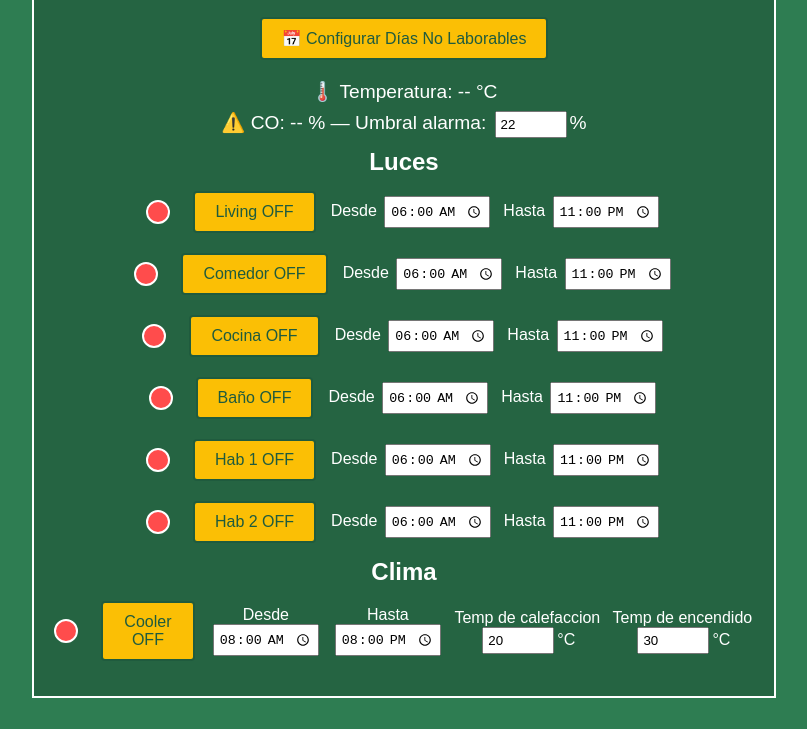
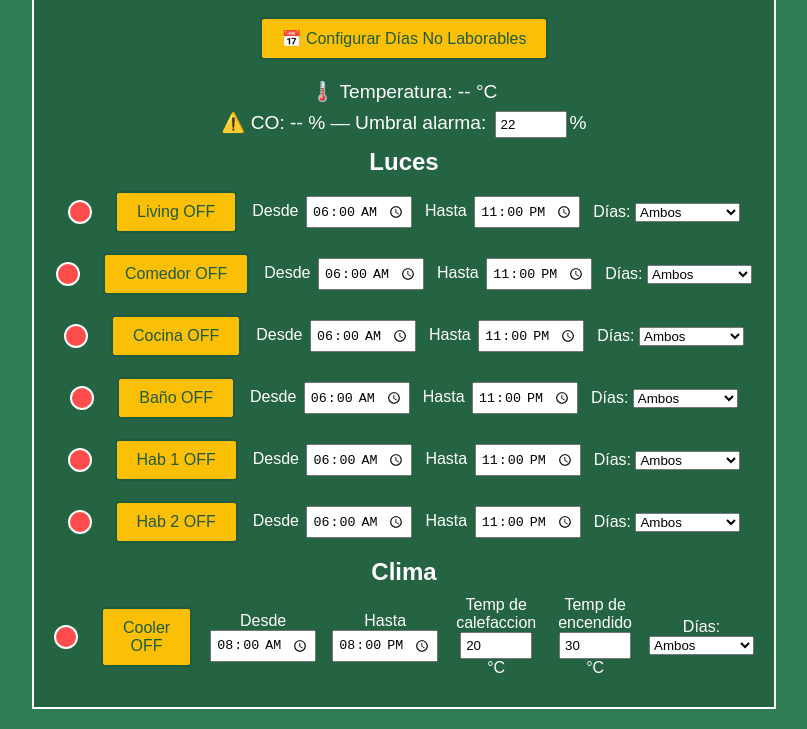
Before and after one commit to Ecomaxproyecto/PaginaEcomax.github.io, a plain HTML site: page index.html in a window 1280 px wide. Shown: the part 299-1028 px from the top of the page, without its empty margins (236-1043 px from the left). Drawn offline with Linux system fonts and the light colour scheme; no server answers.

Commit message:
Update index.html

```diff
--- a/index.html
+++ b/index.html
@@ -1,8 +1,9 @@
 <!DOCTYPE html>
+
 <html lang="es">
 <head>
-  <meta charset="UTF-8" />
-  <meta name="viewport" content="width=device-width, initial-scale=1.0">
+<meta charset="utf-8"/>
+<meta content="width=device-width, initial-scale=1.0" name="viewport"/>
 <title>Control Domótico — ECO MAX</title>
 <style>
 :root {
@@ -115,9 +116,8 @@
 </head>
 <body>
 <div class="container">
-    <img src="logo.png" alt="ECO MAX" class="logo" />
+<img alt="ECO MAX" class="logo" src="logo.png"/>
 <h1>Control Domótico</h1>
-
 <div id="reloj">Fecha y Hora: <span id="fechaHora">--/--/---- --:--:--</span> | <span id="laborable">---</span></div>
 <div style="margin-bottom: 15px;">
 <a href="Calendario.html">
@@ -127,58 +127,55 @@
 <div class="data">
 <p>🌡️ Temperatura: <span id="temp">--</span> °C</p>
 <p>⚠️ CO: <span id="co">--</span> % — Umbral alarma:
-        <input type="number" id="coUmbral" value="22" style="width:60px;">%</p>
+        <input id="coUmbral" style="width:60px;" type="number" value="22"/>%</p>
 </div>
-
 <h2>Luces</h2>
 <div class="control">
 <span class="led off" id="ledLivingLed"></span>
-      <button onclick="toggle('ledLiving')" id="ledLivingBtn" data-estado="off">Living OFF</button>
-      <label>Desde <input type="time" id="ledLivingDesde" value="06:00"></label>
-      <label>Hasta <input type="time" id="ledLivingHasta" value="23:00"></label>
-    </div>
+<button data-estado="off" id="ledLivingBtn" onclick="toggle('ledLiving')">Living OFF</button>
+<label>Desde <input id="ledLivingDesde" type="time" value="06:00"/></label>
+<label>Hasta <input id="ledLivingHasta" type="time" value="23:00"/></label>
+<label> Días: <select id="ledLivingDias"><option value="ambos">Ambos</option><option value="laborables">Laborables</option><option value="nolaborables">No laborables</option></select></label></div>
 <div class="control">
 <span class="led off" id="ledComedorLed"></span>
-      <button onclick="toggle('ledComedor')" id="ledComedorBtn" data-estado="off">Comedor OFF</button>
-      <label>Desde <input type="time" id="ledComedorDesde" value="06:00"></label>
-      <label>Hasta <input type="time" id="ledComedorHasta" value="23:00"></label>
-    </div>
+<button data-estado="off" id="ledComedorBtn" onclick="toggle('ledComedor')">Comedor OFF</button>
+<label>Desde <input id="ledComedorDesde" type="time" value="06:00"/></label>
+<label>Hasta <input id="ledComedorHasta" type="time" value="23:00"/></label>
+<label> Días: <select id="ledComedorDias"><option value="ambos">Ambos</option><option value="laborables">Laborables</option><option value="nolaborables">No laborables</option></select></label></div>
 <div class="control">
 <span class="led off" id="ledCocinaLed"></span>
-      <button onclick="toggle('ledCocina')" id="ledCocinaBtn" data-estado="off">Cocina OFF</button>
-      <label>Desde <input type="time" id="ledCocinaDesde" value="06:00"></label>
-      <label>Hasta <input type="time" id="ledCocinaHasta" value="23:00"></label>
-    </div>
+<button data-estado="off" id="ledCocinaBtn" onclick="toggle('ledCocina')">Cocina OFF</button>
+<label>Desde <input id="ledCocinaDesde" type="time" value="06:00"/></label>
+<label>Hasta <input id="ledCocinaHasta" type="time" value="23:00"/></label>
+<label> Días: <select id="ledCocinaDias"><option value="ambos">Ambos</option><option value="laborables">Laborables</option><option value="nolaborables">No laborables</option></select></label></div>
 <div class="control">
 <span class="led off" id="ledBanioLed"></span>
-      <button onclick="toggle('ledBanio')" id="ledBanioBtn" data-estado="off">Baño OFF</button>
-      <label>Desde <input type="time" id="ledBanioDesde" value="06:00"></label>
-      <label>Hasta <input type="time" id="ledBanioHasta" value="23:00"></label>
-    </div>
+<button data-estado="off" id="ledBanioBtn" onclick="toggle('ledBanio')">Baño OFF</button>
+<label>Desde <input id="ledBanioDesde" type="time" value="06:00"/></label>
+<label>Hasta <input id="ledBanioHasta" type="time" value="23:00"/></label>
+<label> Días: <select id="ledBanioDias"><option value="ambos">Ambos</option><option value="laborables">Laborables</option><option value="nolaborables">No laborables</option></select></label></div>
 <div class="control">
 <span class="led off" id="ledHab1Led"></span>
-      <button onclick="toggle('ledHab1')" id="ledHab1Btn" data-estado="off">Hab 1 OFF</button>
-      <label>Desde <input type="time" id="ledHab1Desde" value="06:00"></label>
-      <label>Hasta <input type="time" id="ledHab1Hasta" value="23:00"></label>
-    </div>
+<button data-estado="off" id="ledHab1Btn" onclick="toggle('ledHab1')">Hab 1 OFF</button>
+<label>Desde <input id="ledHab1Desde" type="time" value="06:00"/></label>
+<label>Hasta <input id="ledHab1Hasta" type="time" value="23:00"/></label>
+<label> Días: <select id="ledHab1Dias"><option value="ambos">Ambos</option><option value="laborables">Laborables</option><option value="nolaborables">No laborables</option></select></label></div>
 <div class="control">
 <span class="led off" id="ledHab2Led"></span>
-      <button onclick="toggle('ledHab2')" id="ledHab2Btn" data-estado="off">Hab 2 OFF</button>
-      <label>Desde <input type="time" id="ledHab2Desde" value="06:00"></label>
-      <label>Hasta <input type="time" id="ledHab2Hasta" value="23:00"></label>
-    </div>
-
+<button data-estado="off" id="ledHab2Btn" onclick="toggle('ledHab2')">Hab 2 OFF</button>
+<label>Desde <input id="ledHab2Desde" type="time" value="06:00"/></label>
+<label>Hasta <input id="ledHab2Hasta" type="time" value="23:00"/></label>
+<label> Días: <select id="ledHab2Dias"><option value="ambos">Ambos</option><option value="laborables">Laborables</option><option value="nolaborables">No laborables</option></select></label></div>
 <h2>Clima</h2>
 <div class="control">
 <span class="led off" id="coolerLed"></span>
-      <button onclick="toggle('cooler')" id="coolerBtn" data-estado="off">Cooler OFF</button>
-      <label>Desde <input type="time" id="coolerDesde" value="08:00"></label>
-      <label>Hasta <input type="time" id="coolerHasta" value="20:00"></label>
-      <label>Temp de calefaccion <input type="number" id="coolerTempMin" value="20" style="width:60px;">°C</label>
-      <label>Temp de encendido <input type="number" id="coolerTempMax" value="30" style="width:60px;">°C</label>
+<button data-estado="off" id="coolerBtn" onclick="toggle('cooler')">Cooler OFF</button>
+<label>Desde <input id="coolerDesde" type="time" value="08:00"/></label>
+<label>Hasta <input id="coolerHasta" type="time" value="20:00"/></label>
+<label>Temp de calefaccion <input id="coolerTempMin" style="width:60px;" type="number" value="20"/>°C</label>
+<label>Temp de encendido <input id="coolerTempMax" style="width:60px;" type="number" value="30"/>°C</label>
+<label> Días: <select id="coolerDias"><option value="ambos">Ambos</option><option value="laborables">Laborables</option><option value="nolaborables">No laborables</option></select></label></div>
 </div>
-  </div>
-
 <script>
     function toggle(zona) {
       const btn = document.getElementById(zona + "Btn");
@@ -188,6 +185,17 @@
       const horaActual = ahora.toTimeString().substring(0,5);
       const desde = document.getElementById(zona + "Desde")?.value;
       const hasta = document.getElementById(zona + "Hasta")?.value;
+
+      const modoDia = document.getElementById(zona + "Dias")?.value || "ambos";
+      const estadoDia = document.getElementById("laborable")?.textContent;
+      if (
+        (modoDia === "laborables" && estadoDia !== "Día laborable") ||
+        (modoDia === "nolaborables" && estadoDia !== "Día no laborable")
+      ) {
+        alert(`Este dispositivo no puede encenderse hoy (${estadoDia}).`);
+        return;
+      }
+
       if (desde && hasta && (horaActual < desde || horaActual > hasta)) {
         alert(`Dispositivo fuera de la franja horaria permitida (${desde} - ${hasta})`);
         return;
```
Lines whose indentation alone changed are shown as unchanged.
